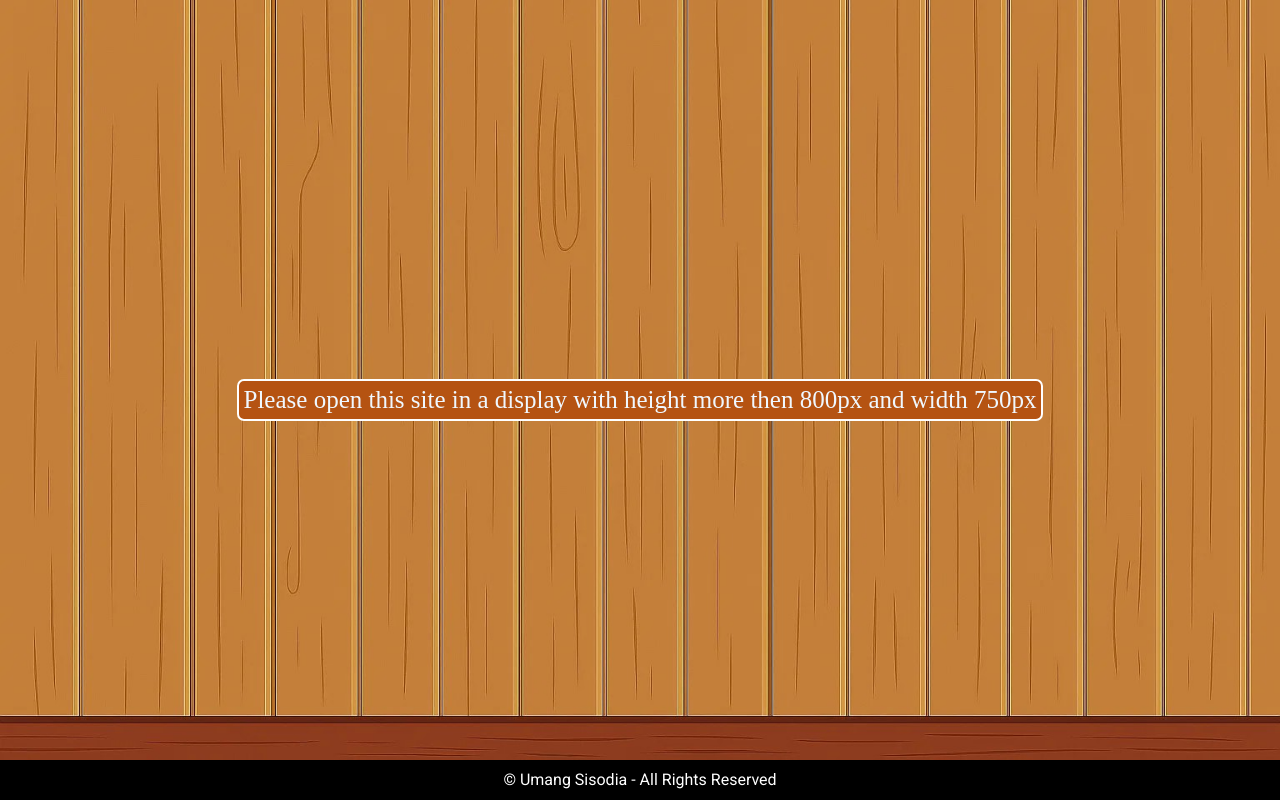
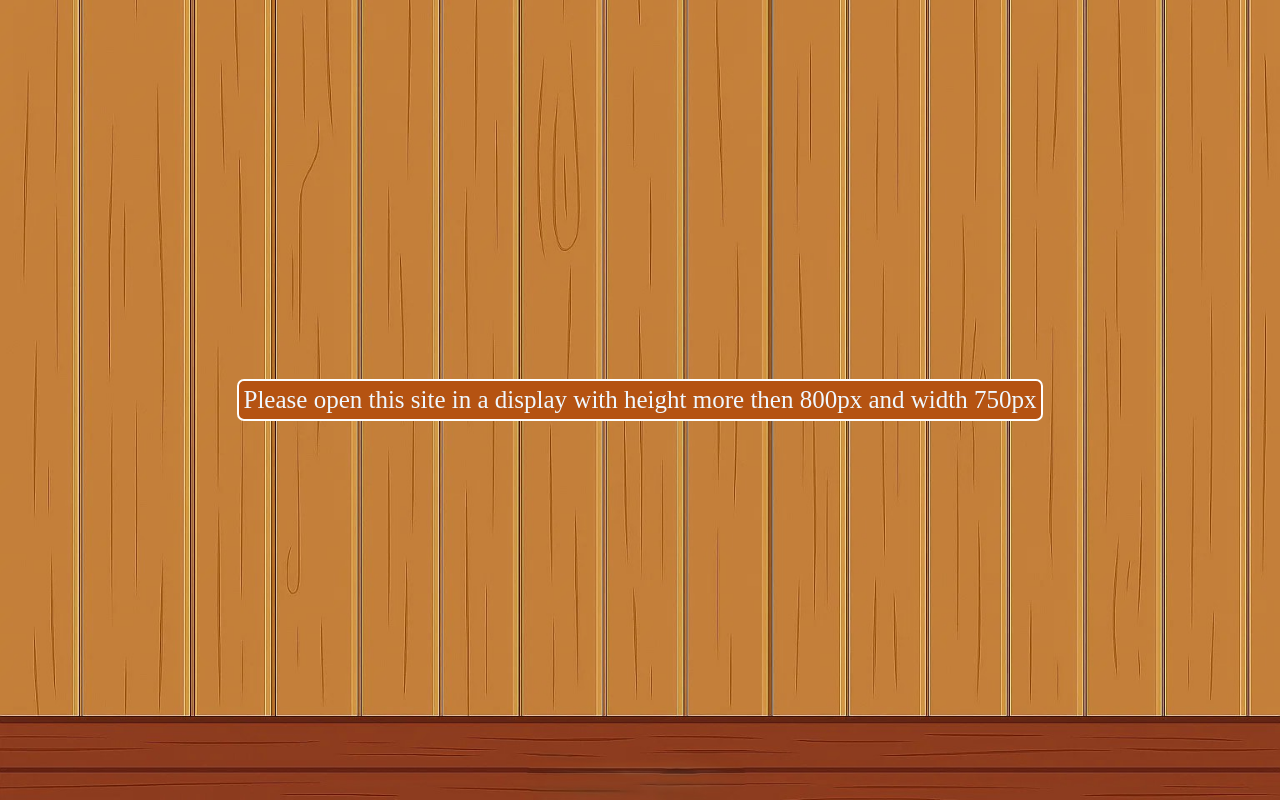
Before and after one commit to sisodiaumang/signup_clipboard, a plain HTML site: page index.html in a window 1280 px wide. Drawn offline with nearby package versions, Linux system fonts and the light colour scheme; a web font is replaced by a local one.

Commit message:
height changes

```diff
--- a/index.html
+++ b/index.html
@@ -69,7 +69,6 @@
     </main>
     <audio id="switchSound" src="sound/page.mp3" preload="auto"></audio>
     <audio id="switchSound2" src="sound/page2.mp3" preload="auto"></audio>
-    <footer>© Umang Sisodia - All Rights Reserved </footer>
     <script>
         const signUpPage = document.querySelector('.signuppage');
         const loginPage = document.querySelector('.loginpage');
--- a/style.css
+++ b/style.css
@@ -20,19 +20,6 @@ body {
 }
 .warning{
     display: none;
-}
-footer {
-    display: inline-flex;
-    background-color: black;
-    height: 5vh;
-    color: white;
-    width: 100vw;
-    align-items: center;
-    justify-content: center;
-    font-family: "Roboto", sans-serif, cursive;
-    bottom: 0px;
-    position: absolute;
-    z-index: 2;
 }
 main {
     height: auto;
@@ -400,7 +387,7 @@ body{
     border-radius: 7px;
     border: 2px solid white;
 }}
-@media screen and (max-width:750px ){
+@media screen and (max-width:725px ){
 .clipboard{
     display: none;
 }
```
Also changed, not shown: image.png (deleted), image.png.png (added), 1 other file.
